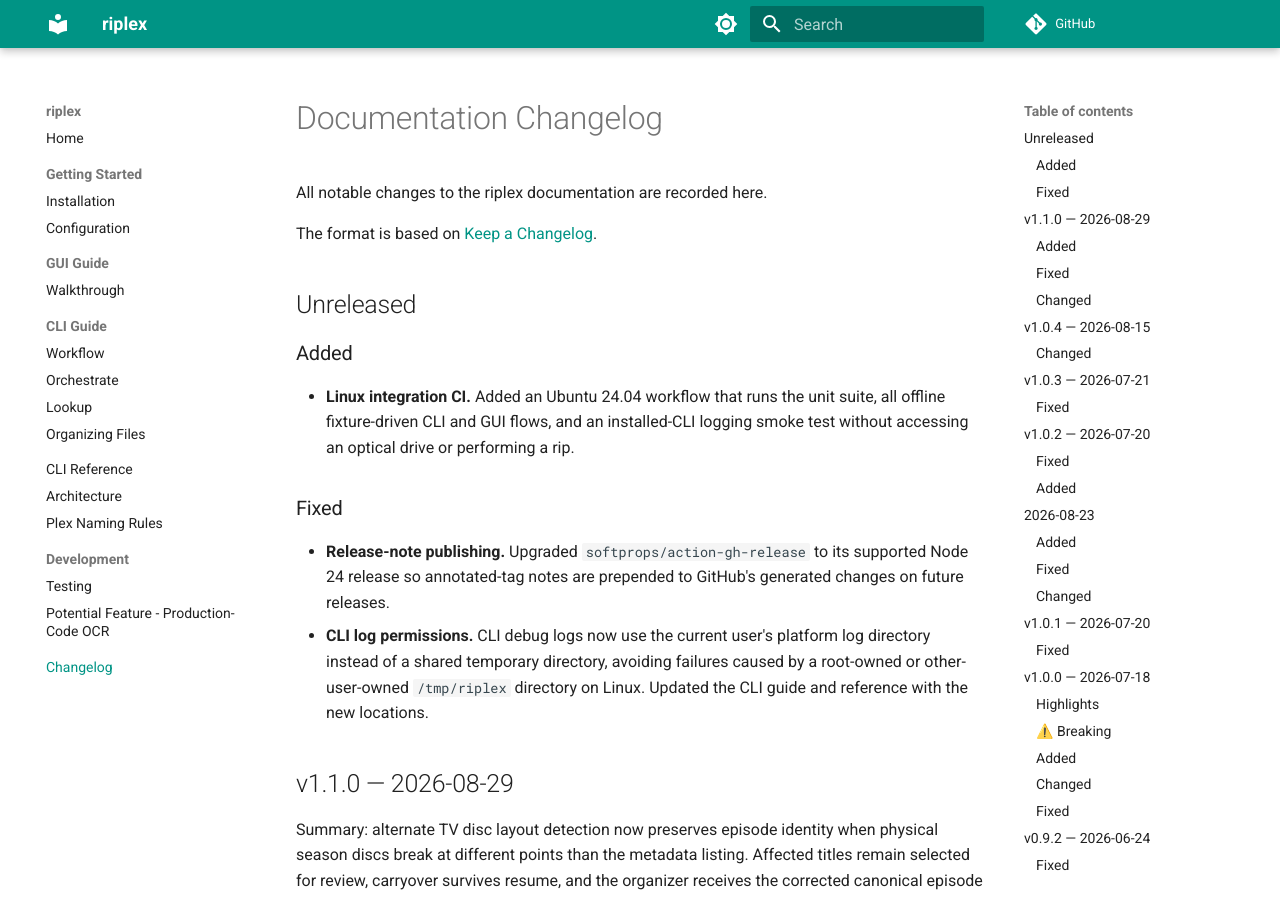
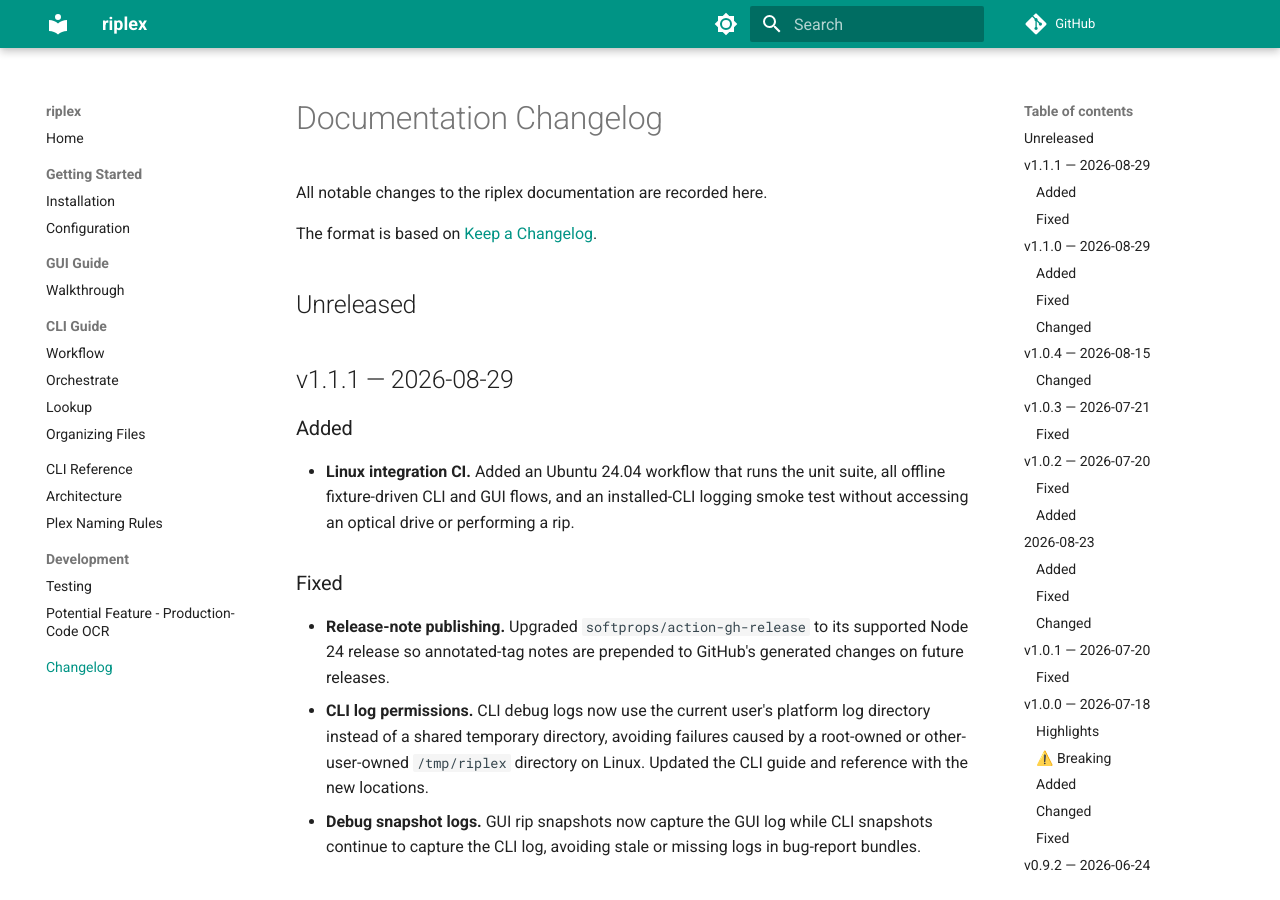
Before and after one commit to AnyCredit5518/riplex, an MkDocs documentation site: the page built from docs/changelog.md, in a window 1280 px wide and 900 px high. Built offline with MkDocs 1.6.1 and Material for MkDocs 9.7.7, drawn with Linux system fonts in a browser that asks for light colours; comment, search, counter and statistics services are not loaded.

Commit message:
docs: prepare v1.1.1 release

```diff
--- a/docs/changelog.md
+++ b/docs/changelog.md
@@ -5,6 +5,8 @@
 The format is based on [Keep a Changelog](https://keepachangelog.com/).
 
 ## Unreleased
+
+## v1.1.1 — 2026-08-29
 
 ### Added
 
@@ -21,6 +23,9 @@
 	log directory instead of a shared temporary directory, avoiding failures
 	caused by a root-owned or other-user-owned `/tmp/riplex` directory on Linux.
 	Updated the CLI guide and reference with the new locations.
+- **Debug snapshot logs.** GUI rip snapshots now capture the GUI log while CLI
+	snapshots continue to capture the CLI log, avoiding stale or missing logs in
+	bug-report bundles.
 
 ## v1.1.0 — 2026-08-29
 
```
